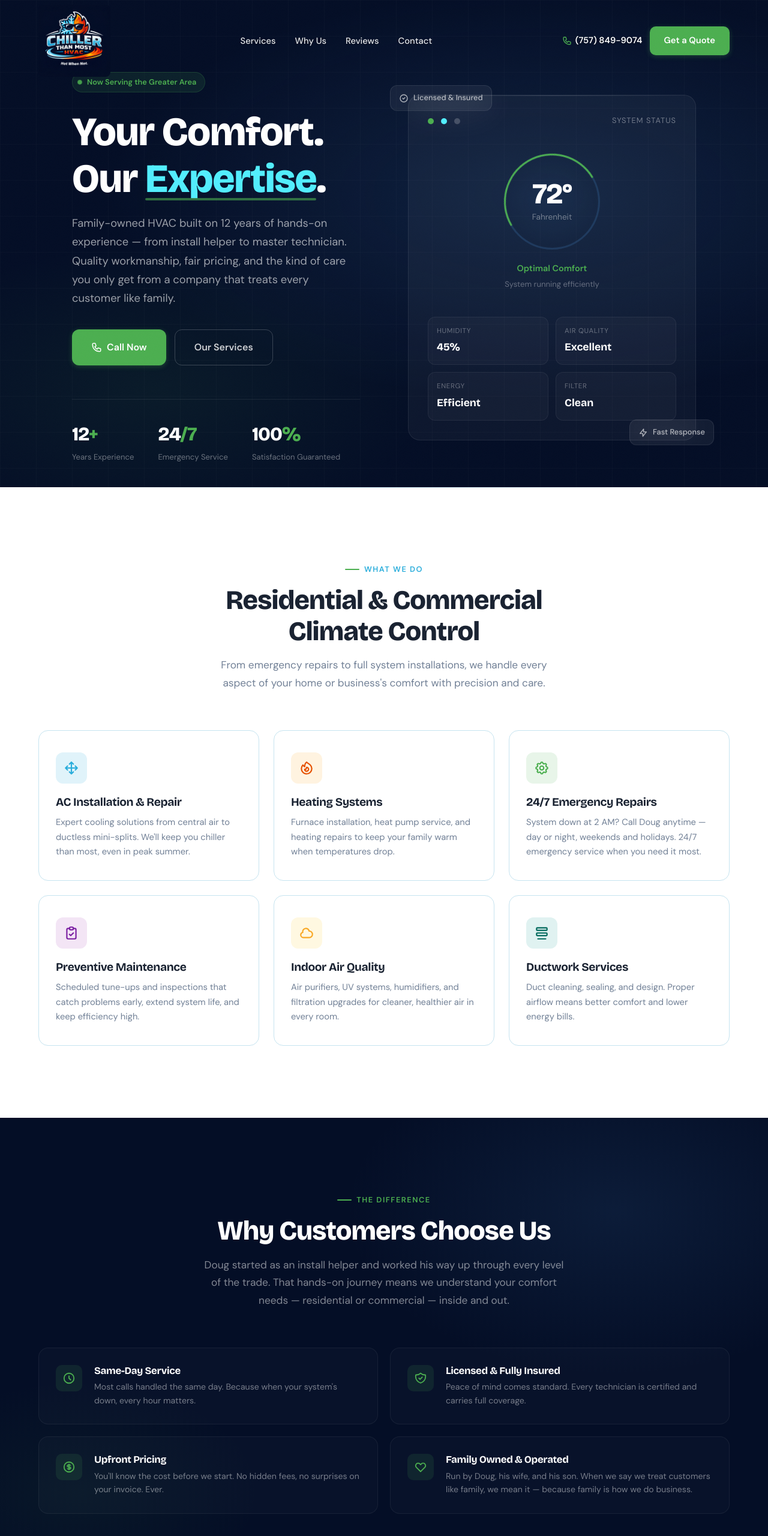
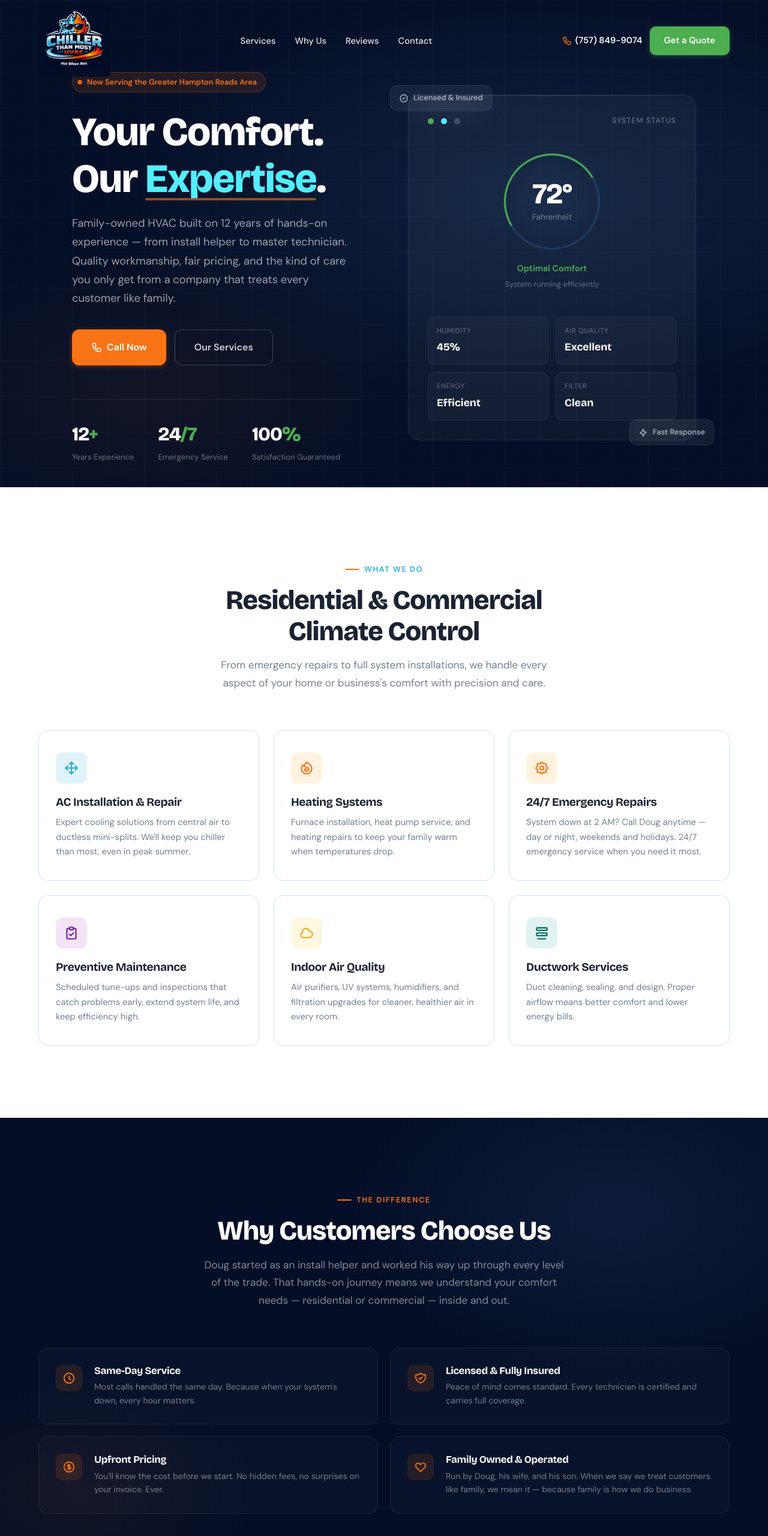
Before and after one commit to jnightengale/ChillerThanMost, a plain HTML site: page index.html in a window 1280 px wide. Shown: the top 2560 px of the page at 60% size. Drawn offline with nearby package versions, Linux system fonts and the light colour scheme.

Commit message:
Add orange accent from logo, update service area to Hampton Roads
- Introduce --orange palette (#F97316) sampled from logo's flame element
- Orange accents: hero badge, Call Now buttons, section label dashes,
  heating/emergency service icons, Why Us feature icons, star ratings
- Keep green for: Get a Quote button, thermostat ring, stat accents
- Creates fire-and-ice brand consistency matching the logo
- Update hero badge: "Now Serving the Greater Hampton Roads Area"

Co-Authored-By: Claude Opus 4.6 <noreply@anthropic.com>

```diff
--- a/index.html
+++ b/index.html
@@ -24,6 +24,9 @@
       --green: #4CAF50;
       --green-hover: #43A047;
       --green-glow: rgba(76, 175, 80, 0.25);
+      --orange: #F97316;
+      --orange-hover: #EA6A0E;
+      --orange-glow: rgba(249, 115, 22, 0.25);
       --text: #1A2332;
       --text-mid: #4A5568;
       --text-light: #718096;
@@ -89,7 +92,7 @@
       display: block;
       width: 24px;
       height: 2px;
-      background: var(--green);
+      background: var(--orange);
       border-radius: 1px;
     }
 
@@ -278,7 +281,7 @@
     .phone-link svg {
       width: 16px;
       height: 16px;
-      color: var(--green);
+      color: var(--orange);
     }
 
     /* ═══════════════════════════════════════════════
@@ -301,7 +304,7 @@
       inset: 0;
       background:
         radial-gradient(ellipse 80% 60% at 70% 40%, rgba(58, 110, 165, 0.2) 0%, transparent 70%),
-        radial-gradient(ellipse 60% 50% at 20% 80%, rgba(76, 175, 80, 0.08) 0%, transparent 60%);
+        radial-gradient(ellipse 60% 50% at 20% 80%, rgba(249, 115, 22, 0.06) 0%, transparent 60%);
     }
 
     /* Subtle grid pattern */
@@ -334,12 +337,12 @@
       align-items: center;
       gap: 8px;
       padding: 6px 14px 6px 8px;
-      background: rgba(76, 175, 80, 0.12);
-      border: 1px solid rgba(76, 175, 80, 0.2);
+      background: rgba(249, 115, 22, 0.12);
+      border: 1px solid rgba(249, 115, 22, 0.25);
       border-radius: 100px;
       font-size: 0.8rem;
       font-weight: 600;
-      color: var(--green);
+      color: var(--orange);
       margin-bottom: 28px;
       animation: fadeInUp 0.6s cubic-bezier(0.22, 1, 0.36, 1) 0.1s both;
     }
@@ -347,7 +350,7 @@
     .hero-badge .dot {
       width: 8px;
       height: 8px;
-      background: var(--green);
+      background: var(--orange);
       border-radius: 50%;
       animation: pulse-dot 2s ease-in-out infinite;
     }
@@ -378,7 +381,7 @@
       left: 0;
       right: 0;
       height: 4px;
-      background: var(--green);
+      background: var(--orange);
       border-radius: 2px;
       opacity: 0.6;
     }
@@ -397,6 +400,16 @@
       gap: 14px;
       flex-wrap: wrap;
       animation: fadeInUp 0.6s cubic-bezier(0.22, 1, 0.36, 1) 0.4s both;
+    }
+
+    .hero-actions .btn-primary {
+      background: var(--orange);
+      box-shadow: 0 2px 8px rgba(249, 115, 22, 0.3);
+    }
+
+    .hero-actions .btn-primary:hover {
+      background: var(--orange-hover);
+      box-shadow: 0 0 0 3px var(--orange-glow), 0 4px 16px rgba(249, 115, 22, 0.2);
     }
 
     .hero-actions .btn-outline {
@@ -728,12 +741,12 @@
 
     .service-icon.heat {
       background: #FFF3E0;
-      color: #E65100;
+      color: var(--orange);
     }
 
     .service-icon.repair {
-      background: #E8F5E9;
-      color: var(--green);
+      background: #FFF3E0;
+      color: var(--orange);
     }
 
     .service-icon.maintain {
@@ -786,7 +799,7 @@
       inset: 0;
       background:
         radial-gradient(ellipse 50% 50% at 80% 20%, rgba(58, 110, 165, 0.15) 0%, transparent 70%),
-        radial-gradient(ellipse 40% 40% at 10% 80%, rgba(76, 175, 80, 0.06) 0%, transparent 60%);
+        radial-gradient(ellipse 40% 40% at 10% 80%, rgba(249, 115, 22, 0.06) 0%, transparent 60%);
     }
 
     .why-us .section-header h2 {
@@ -798,7 +811,7 @@
     }
 
     .why-us .section-label {
-      color: var(--green);
+      color: var(--orange);
     }
 
     .features-grid {
@@ -828,8 +841,8 @@
       width: 44px;
       height: 44px;
       border-radius: 10px;
-      background: rgba(76, 175, 80, 0.12);
-      color: var(--green);
+      background: rgba(249, 115, 22, 0.12);
+      color: var(--orange);
       display: flex;
       align-items: center;
       justify-content: center;
@@ -879,7 +892,7 @@
     .testimonial-stars svg {
       width: 24px;
       height: 24px;
-      color: #F9A825;
+      color: var(--orange);
     }
 
     .testimonial-quote {
@@ -975,6 +988,16 @@
       justify-content: center;
       gap: 14px;
       flex-wrap: wrap;
+    }
+
+    .cta-actions .btn-primary {
+      background: var(--orange);
+      box-shadow: 0 2px 8px rgba(249, 115, 22, 0.3);
+    }
+
+    .cta-actions .btn-primary:hover {
+      background: var(--orange-hover);
+      box-shadow: 0 0 0 3px var(--orange-glow), 0 4px 16px rgba(249, 115, 22, 0.2);
     }
 
     .cta-actions .btn-outline {
@@ -1193,7 +1216,7 @@
       <div class="hero-left">
         <div class="hero-badge">
           <span class="dot"></span>
-          Now Serving the Greater Area
+          Now Serving the Greater Hampton Roads Area
         </div>
         <h1>Your Comfort.<br>Our <em>Expertise</em>.</h1>
         <p class="hero-description">
```
